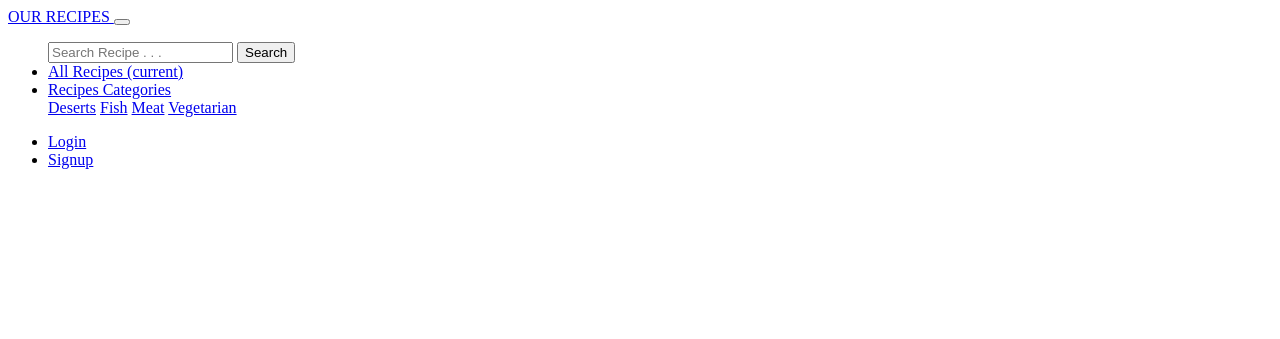
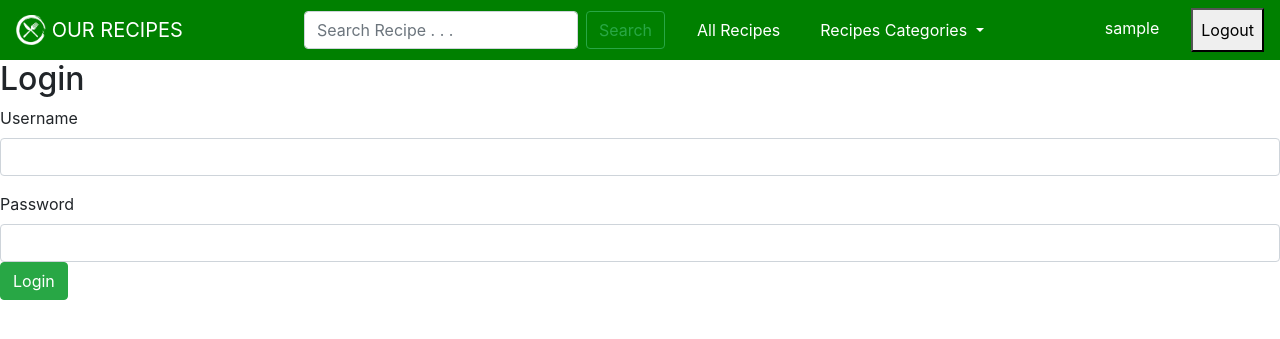
Before and after one commit to tiagopascoa/recipes-project, a Node server app: template views/auth/login.hbs in a window 1280 px wide. Shown: the top 339 px of the page. Run offline with Node 20, Linux system fonts and the light colour scheme; the template is opened without the code that fills it, so the values that code supplies are empty; the visitor is signed in with stand-in values (Sample User, id 1); some libraries are stand-ins or nearby versions.

Commit message:
login and signup working

```diff
--- a/app.js
+++ b/app.js
@@ -72,6 +72,9 @@ app.use("/", index);
 const auth = require("./routes/auth");
 app.use("/", auth);
 
+const user = require("./routes/user");
+app.use("/", user);
+
 // ❗ To handle errors. Routes that don't exist or errors that you handle in specific routes
 require("./error-handling")(app);
 
--- a/views/auth/login.hbs
+++ b/views/auth/login.hbs
@@ -0,0 +1,25 @@
+<h2>Login</h2>
+
+<form action="/login" method="POST">
+    <div class="mb-3">
+        <label for="formGroupExampleInput" class="form-label">Username</label>
+        <input type="text" class="form-control" id="formGroupExampleInput" placeholder="" name="username" required>
+    </div>
+{{!--     <div class="mb-3">
+        <label for="formGroupExampleInput2" class="form-label">Email</label>
+        <input type="email" class="form-control" id="formGroupExampleInput2" placeholder="" name="email" required>
+    </div> --}}
+    <div class="mb-3">
+        <label for="formGroupExampleInput2" class="form-label">Password</label>
+        <input type="password" class="form-control" id="formGroupExampleInput2" placeholder="" name="password" required>
+    <div class="control-group">
+      <!-- Button -->
+        <div class="controls">
+        <button class="btn btn-success" type="submit">Login</button>
+    </div>
+</div>
+</form>
+
+{{#if errorMessage}}
+<p>{{errorMessage}}</p>
+{{/if}}
--- a/views/auth/signup.hbs
+++ b/views/auth/signup.hbs
@@ -22,7 +22,7 @@
     <p>{{errorMessage}}</p>
 {{/if}} --}}
 
-{{!-- <h2>Signup</h2>
+<h2>Signup</h2>
 
 <form action="/signup" method="POST" enctype="multipart/form-data">
     <div class="mb-3">
@@ -51,7 +51,7 @@
 
 {{#if errorMessage}}
 <p>{{errorMessage}}</p>
-{{/if}} --}}
+{{/if}}
 
 {{!-- <form class="form-horizontal" action='/signup' method="POST">
   <fieldset>
--- a/views/layout.hbs
+++ b/views/layout.hbs
@@ -6,9 +6,8 @@
       <meta name="viewport" content="width=device-width, initial-scale=1.0">
       <meta http-equiv="X-UA-Compatible" content="ie=edge">
       <title>{{title}}</title>
-      {{!-- <link rel="stylesheet" href="https://maxcdn.bootstrapcdn.com/bootstrap/4.0.0/css/bootstrap.min.css"
+      <link rel="stylesheet" href="https://maxcdn.bootstrapcdn.com/bootstrap/4.0.0/css/bootstrap.min.css"
         integrity="sha384-Gn5384xqQ1aoWXA+058RXPxPg6fy4IWvTNh0E263XmFcJlSAwiGgFAW/dAiS6JXm" crossorigin="anonymous">
-    <link rel="stylesheet" href="style.css">
     <script src="https://code.jquery.com/jquery-3.2.1.slim.min.js"
         integrity="sha384-KJ3o2DKtIkvYIK3UENzmM7KCkRr/rE9/Qpg6aAZGJwFDMVNA/GpGFF93hXpG5KkN"
         crossorigin="anonymous"></script>
@@ -20,14 +19,15 @@
         crossorigin="anonymous"></script>
     <link rel="stylesheet" href="https://use.fontawesome.com/releases/v5.15.3/css/all.css"
         integrity="sha384-SZXxX4whJ79/gErwcOYf+zWLeJdY/qpuqC4cAa9rOGUstPomtqpuNWT9wdPEn2fk" crossorigin="anonymous">
-    --}}
-   {{!-- <link rel="stylesheet" href="../public/stylesheets/style.css" /> --}}
+   <link rel="stylesheet" href="stylesheets/style.css" />
 
    </head>
 
    <body>
       <nav class="navbar navbar-expand-lg ">
-        <a class="navbar-brand" href="#">
+
+        <a class="navbar-brand" href="/">
+            <img src="/images/fork&Knife-white-icon.png" width="30" height="30" class="d-inline-block align-top" alt="">
             OUR RECIPES
         </a>
         <button class="navbar-toggler navbar-light bg-light " type="button" data-toggle="collapse" data-target="#navbarSupportedContent"
@@ -59,16 +59,30 @@
                 </li>
             </ul>
             <ul class="navbar-nav navbar-right">
+               {{#if loggedInUser}}
+                  <li class="nav-item">
+                    <a class="nav-link mr-4" href="/user-area">{{loggedInUser}}</a>
+                  </li>
+               {{else}}
                 <li class="nav-item">
-                    <a class="nav-link mr-4" href="#">Login</a>
+                    <a class="nav-link mr-4" href="/login">Login</a>
                 </li>
                 <li class="nav-item">
-                    <a class="nav-link" href="#">Signup</a>
+                    <a class="nav-link" href="/signup">Signup</a>
                 </li>
+                {{/if}}
+                {{#if loggedInUser}}
+                <li class="nav-item">
+                     <form action="/logout" method="POST">
+                        <button class="nav-link" type="submit">Logout</button>
+                     </form>
+                </li>
+                {{/if}}
             </ul>
 
         </div>
     </nav>
+
 
       {{{body}}}
 
```
Also changed, not shown: routes/auth.js (+16 -10 lines), routes/user.js (added, +8 -0 lines), public/images/fork&Knife-white-icon.png (added).
